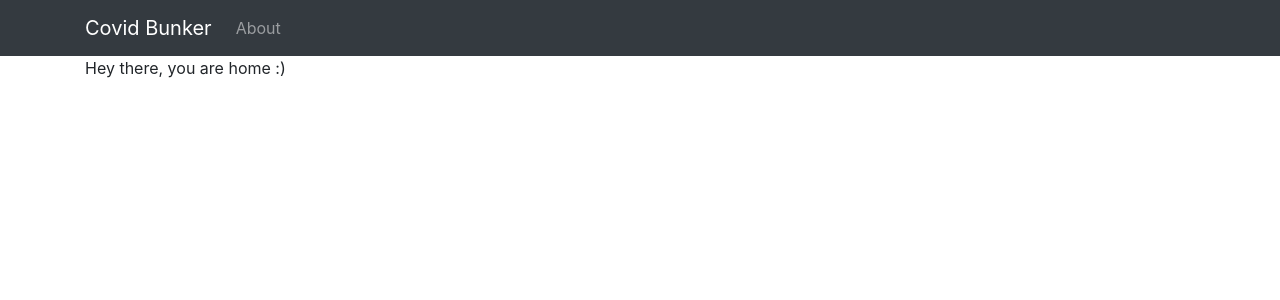
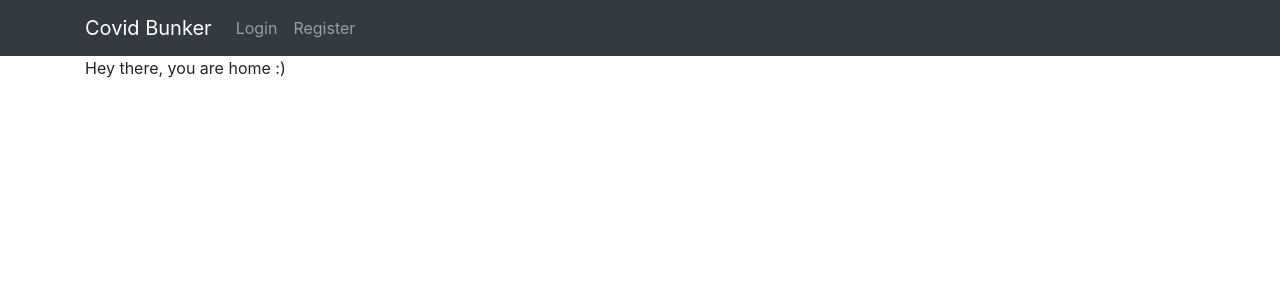
Before and after one commit to IsaacLehman/Covid-Bunker, a Flask app: page /admin/ in a window 1280 px wide. Shown: the top 300 px of the page. Run offline with Flask 2, Linux system fonts and the light colour scheme; some libraries are stand-ins or nearby versions.

Commit message:
add login/register buttons

```diff
--- a/covid-bunker/templates/base.html
+++ b/covid-bunker/templates/base.html
@@ -34,7 +34,10 @@
                 <div class="collapse navbar-collapse" id="navbarSupportedContent">
                     <ul class="navbar-nav mr-auto">
                         <li class="nav-item">
-                              <a class="nav-link" href="#">About </a>
+                            <a class="nav-link" href="/login">Login </a>
+                        </li>
+                        <li class="nav-item">
+                        <a class="nav-link" href="/register">Register </a>
                         </li>
                     </ul>
                 </div>
```
